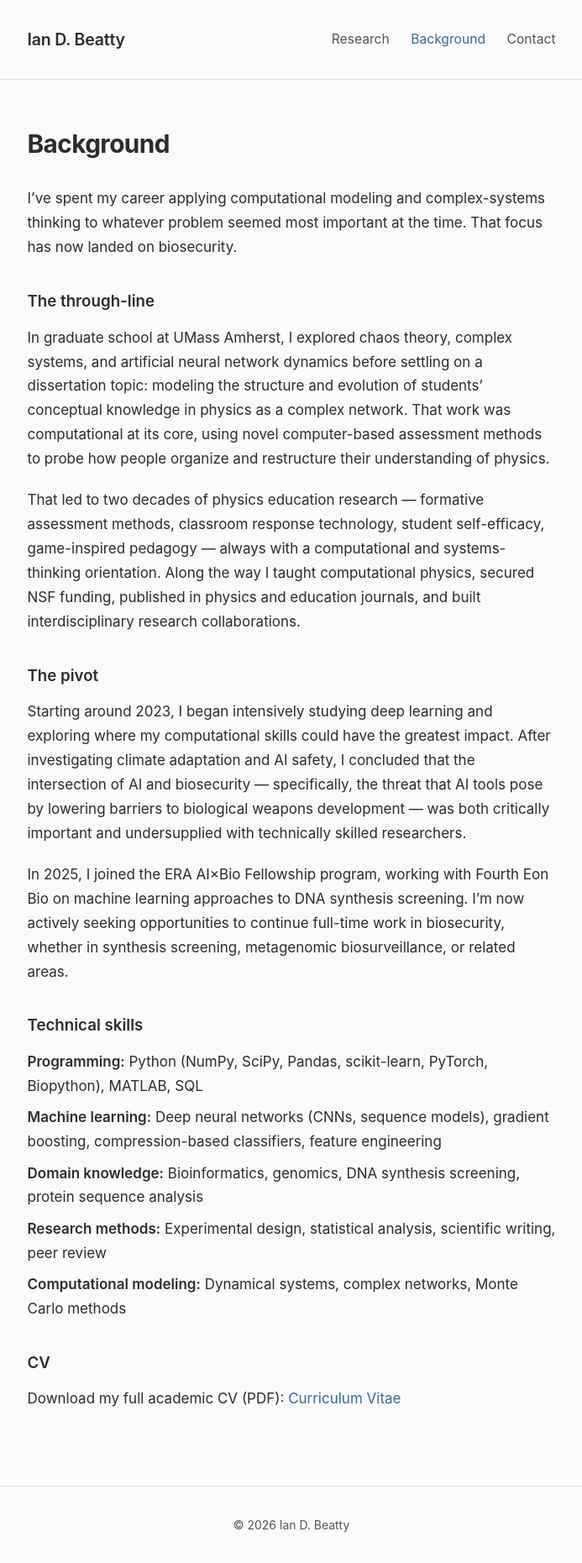
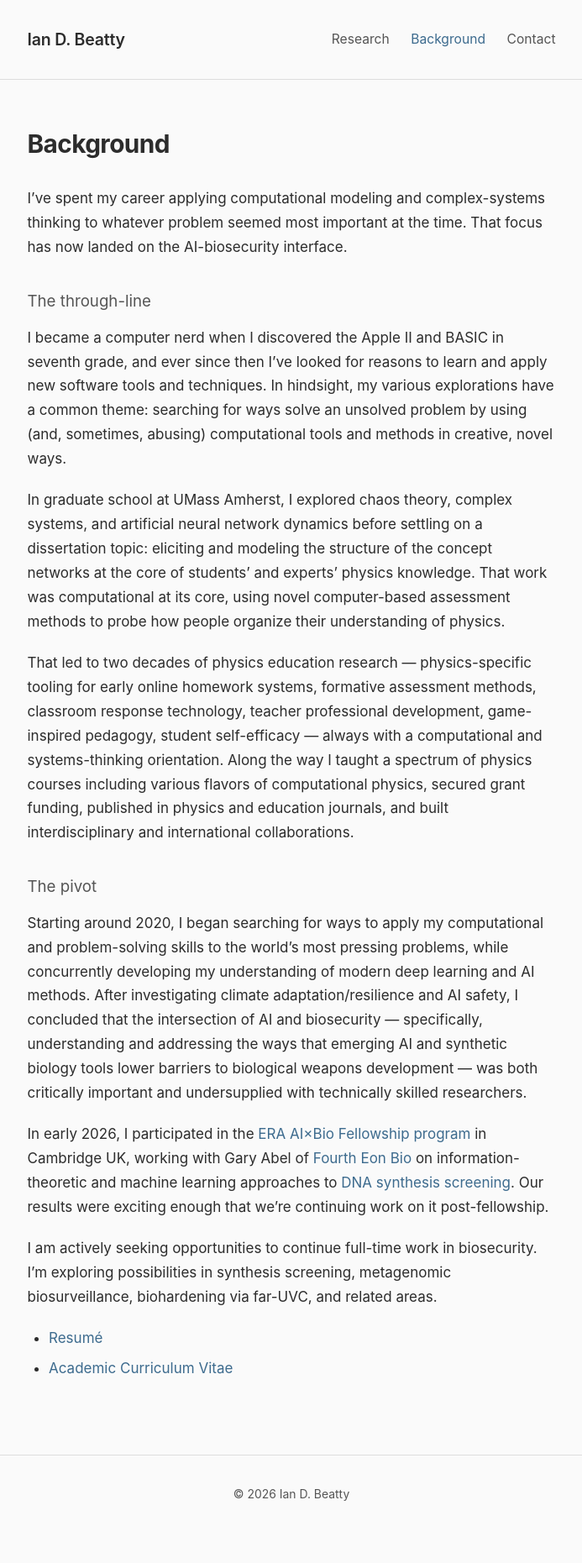
Before and after one commit to ibeatty/ibeatty.github.io, a Jekyll site: the page built from background.md, in a window 1280 px wide. Shown: the whole page at 84% size, without its empty margins (293-986 px from the left). Built offline with Jekyll 4.4.1, drawn with Linux system fonts in a browser that asks for light colours; after the commit the page ends 1825 px from its top, so only the background shows below that.

Commit message:
Update content, add assets, and refine styling
Revised copy across landing, research, and background pages.
Added affiliations block to landing page, poster PDF, and
placeholder headshot. Tweaked h3 and tagline styles.

Co-Authored-By: Claude Opus 4.6 (1M context) <noreply@anthropic.com>

```diff
--- a/assets/css/custom.css
+++ b/assets/css/custom.css
@@ -112,10 +112,10 @@ h2 {
 
 h3 {
   font-size: 1.1rem;
-  font-weight: 600;
+  font-weight: 400;
   margin-top: 2rem;
   margin-bottom: 0.75rem;
-  color: var(--color-text);
+  color: var(--color-text-secondary);
 }
 
 p {
@@ -187,17 +187,29 @@ hr {
 }
 
 .landing .tagline {
-  font-size: 1.1rem;
+  font-size: 1.2rem;
   color: var(--color-text-secondary);
   margin-bottom: 1.5rem;
   font-weight: 400;
+  font-style: italic;
 }
 
 .landing .bio {
   max-width: 520px;
+  margin: 0 auto 1.5rem;
+  font-size: 0.98rem;
+  line-height: 1.5;
+}
+
+.landing .affiliations {
+  max-width: 520px;
   margin: 0 auto 2rem;
-  font-size: 0.98rem;
+  font-size: 0.93rem;
   line-height: 1.75;
+}
+
+.landing .affiliations p {
+  margin-bottom: 0.25rem;
 }
 
 .landing .nav-links {
--- a/background.md
+++ b/background.md
@@ -5,31 +5,24 @@ title: Background
 
 # Background
 
-I've spent my career applying computational modeling and complex-systems thinking to whatever problem seemed most important at the time. That focus has now landed on biosecurity.
+I've spent my career applying computational modeling and complex-systems thinking to whatever problem seemed most important at the time. That focus has now landed on the AI-biosecurity interface.
 
 ### The through-line
 
-In graduate school at UMass Amherst, I explored chaos theory, complex systems, and artificial neural network dynamics before settling on a dissertation topic: modeling the structure and evolution of students' conceptual knowledge in physics as a complex network. That work was computational at its core, using novel computer-based assessment methods to probe how people organize and restructure their understanding of physics.
+I became a computer nerd when I discovered the Apple II and BASIC in seventh grade, and ever since then I've looked for reasons to learn and apply new software tools and techniques. In hindsight, my various explorations have a common theme: searching for ways solve an unsolved problem by using (and, sometimes, abusing) computational tools and methods in creative, novel ways.
 
-That led to two decades of physics education research --- formative assessment methods, classroom response technology, student self-efficacy, game-inspired pedagogy --- always with a computational and systems-thinking orientation. Along the way I taught computational physics, secured NSF funding, published in physics and education journals, and built interdisciplinary research collaborations.
+In graduate school at UMass Amherst, I explored chaos theory, complex systems, and artificial neural network dynamics before  settling on a dissertation topic: eliciting and modeling the structure of the concept networks at the core of students' and experts' physics knowledge. That work was computational at its core, using novel computer-based assessment methods to probe how people organize their understanding of physics.
+
+That led to two decades of physics education research --- physics-specific tooling for early online homework systems, formative assessment methods, classroom response technology, teacher professional development, game-inspired pedagogy, student self-efficacy --- always with a computational and systems-thinking orientation. Along the way I taught a spectrum of physics courses including various flavors of computational physics, secured grant funding, published in physics and education journals, and built interdisciplinary and international collaborations.
 
 ### The pivot
 
-Starting around 2023, I began intensively studying deep learning and exploring where my computational skills could have the greatest impact. After investigating climate adaptation and AI safety, I concluded that the intersection of AI and biosecurity --- specifically, the threat that AI tools pose by lowering barriers to biological weapons development --- was both critically important and undersupplied with technically skilled researchers.
+Starting around 2020, I began searching for ways to apply my computational and problem-solving skills to the world's most pressing problems, while concurrently developing my understanding of modern deep learning and AI methods. After investigating climate adaptation/resilience and AI safety, I concluded that the intersection of AI and biosecurity --- specifically, understanding and addressing the ways that emerging AI and synthetic biology tools lower barriers to biological weapons development --- was both critically important and undersupplied with technically skilled researchers.
 
-In 2025, I joined the ERA AI×Bio Fellowship program, working with Fourth Eon Bio on machine learning approaches to DNA synthesis screening. I'm now actively seeking opportunities to continue full-time work in biosecurity, whether in synthesis screening, metagenomic biosurveillance, or related areas.
+In early 2026, I participated in the <a href="https://www.aixbiosecurity.com/">ERA AI×Bio Fellowship program</a> in Cambridge UK, working with Gary Abel of <a href="https://fourtheon.bio/">Fourth Eon Bio</a> on information-theoretic and machine learning approaches to <a href="https://www.rand.org/pubs/research_reports/RRA3329-1.html">DNA synthesis screening</a>. Our results were exciting enough that we're continuing work on it post-fellowship.
 
-### Technical skills
+I am actively seeking opportunities to continue full-time work in biosecurity. I'm exploring possibilities in synthesis screening, metagenomic biosurveillance, biohardening via far-UVC, and related areas.
 
-<ul class="skills-list" markdown="0">
-  <li><strong>Programming:</strong> Python (NumPy, SciPy, Pandas, scikit-learn, PyTorch, Biopython), MATLAB, SQL</li>
-  <li><strong>Machine learning:</strong> Deep neural networks (CNNs, sequence models), gradient boosting, compression-based classifiers, feature engineering</li>
-  <li><strong>Domain knowledge:</strong> Bioinformatics, genomics, DNA synthesis screening, protein sequence analysis</li>
-  <li><strong>Research methods:</strong> Experimental design, statistical analysis, scientific writing, peer review</li>
-  <li><strong>Computational modeling:</strong> Dynamical systems, complex networks, Monte Carlo methods</li>
-</ul>
-
-### CV
-
-<!-- TODO: Add actual CV PDF to assets/cv.pdf -->
-Download my full academic CV (PDF): [Curriculum Vitae](/assets/cv.pdf)
+<!-- TODO: Add actual resume and CV PDFs to assets/ -->
+* [Resumé](/assets/documents/resume.pdf)
+* [Academic Curriculum Vitae](/assets/documents/cv.pdf)
```
Also changed, not shown: index.md (+8 -5 lines), research.md (+6 -7 lines), assets/images/headshot_blank.jpg (added), 1 other file.
